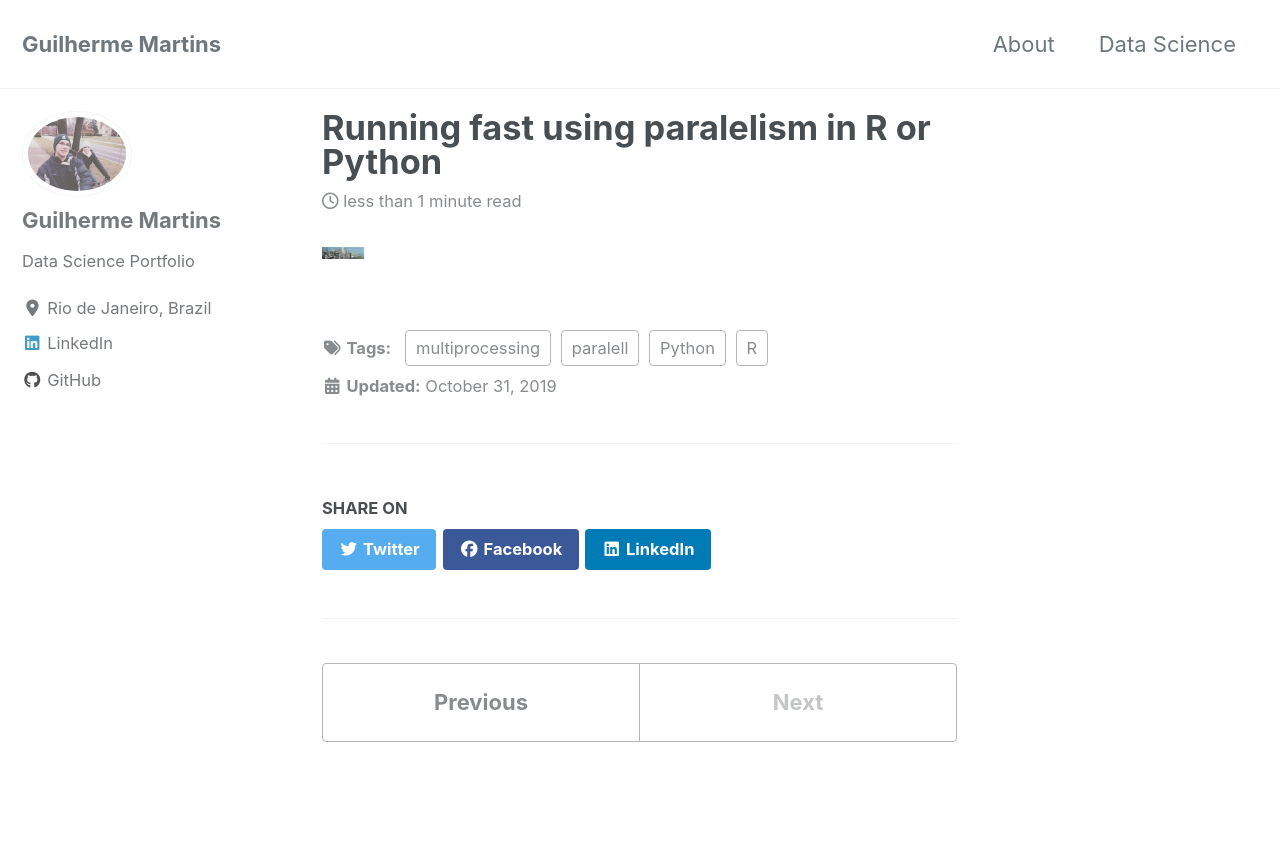
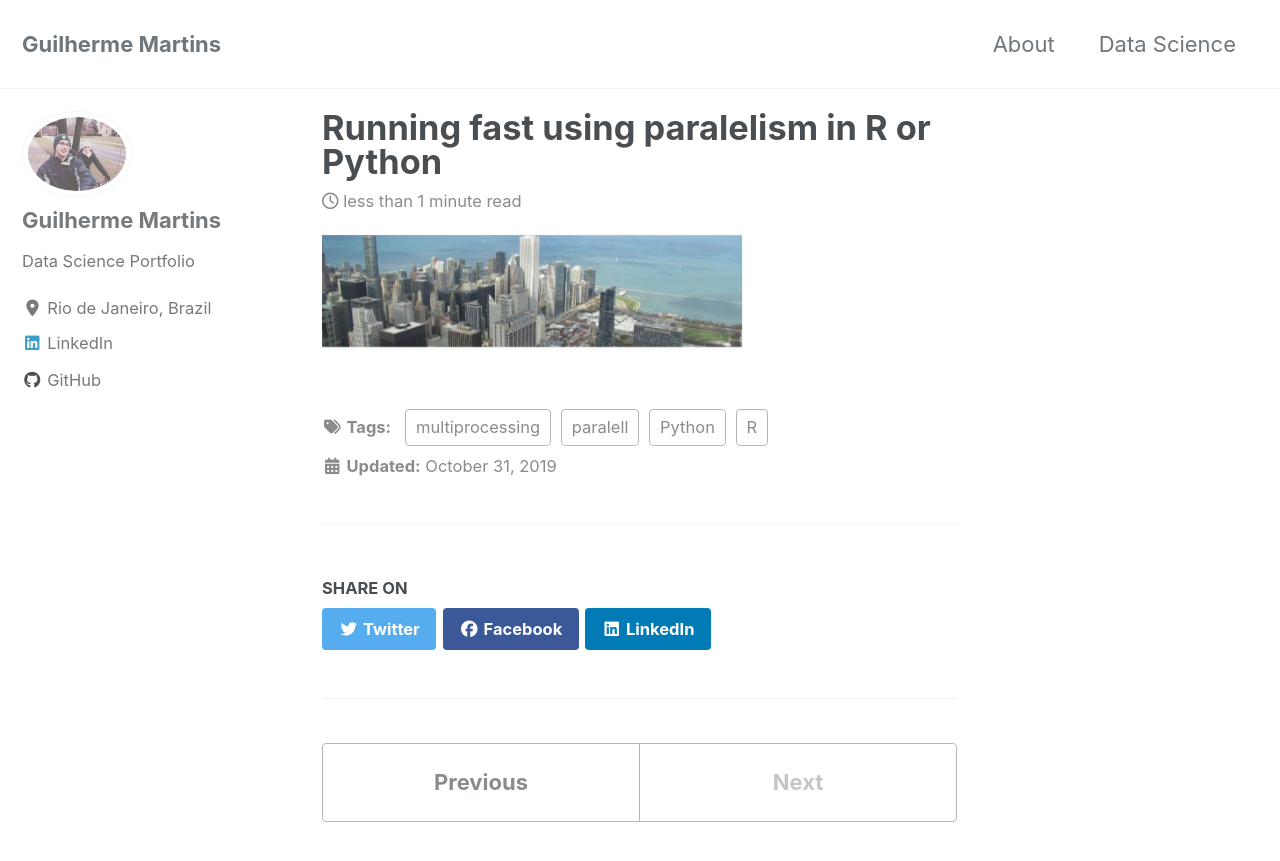
Before and after one commit to guilhermecsm/guilhermecsm.github.io, a Jekyll site: the page built from _posts/2019-10-31-test.md, in a window 1280 px wide and 900 px high. Shown: the top 861 px of the window. Built offline with Jekyll 4.4.1, drawn with Linux system fonts in a browser that asks for light colours; cached includes are drawn as plain includes; nearby versions of some CDN libraries.

```diff
--- a/_posts/2019-10-31-test.md
+++ b/_posts/2019-10-31-test.md
@@ -5,4 +5,4 @@ tags: [multiprocessing, paralell, R, Python]
 ---
 
 
-<img src="/image/chicago.JPG" alt="Smiley face" height="42" width="42">
+<img src="/image/chicago.JPG" alt="Smiley face" height="420" width="420">
```
